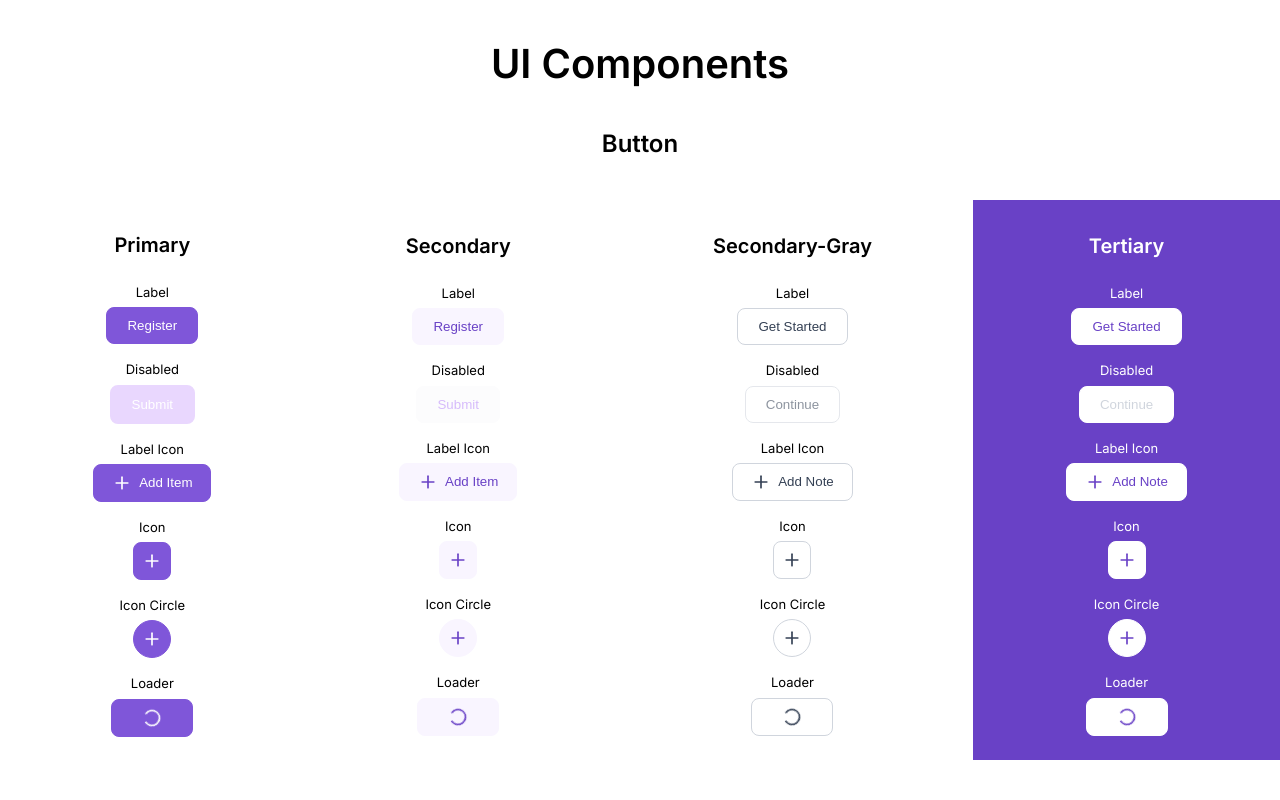
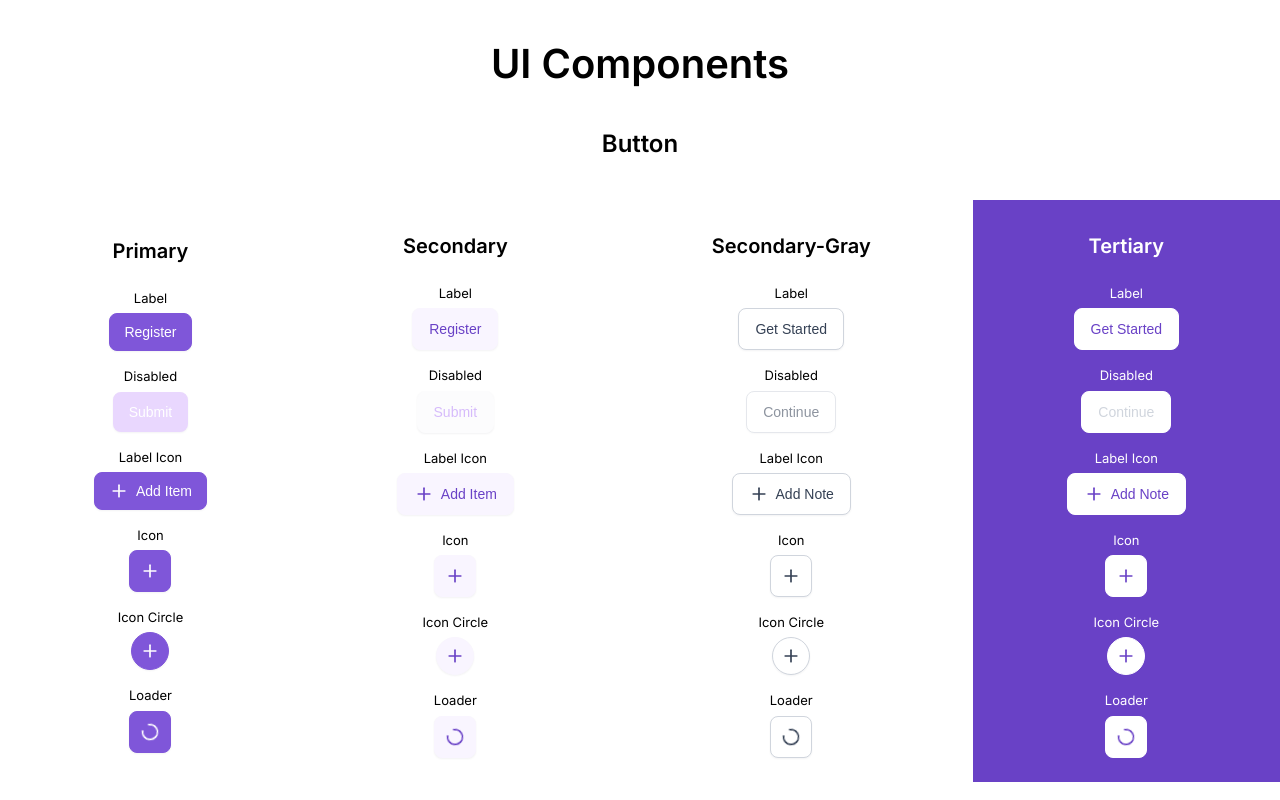
Before and after one commit to cathyccc/ui-component-library, a React (Vite) app: page / in a window 1280 px wide. Shown: the top 800 px of the page. Built offline with nearby package versions, Linux system fonts and the light colour scheme.

Commit message:
updated Button component to change according to size property

```diff
--- a/src/DisplayButtons.jsx
+++ b/src/DisplayButtons.jsx
@@ -11,21 +11,21 @@ export default function DisplayButtons () {
           <div>
             <span className="btn-container">
               <p className="btn-label">Label</p>
-              <Button variant="primary" type="label" onClick={() => console.log("clicked")}>
+              <Button variant="primary" size="sm" type="label" onClick={() => console.log("clicked")}>
                 Register
               </Button>
             </span>
 
             <span className="btn-container">
               <p className="btn-label">Disabled</p>
-              <Button variant="primary" type="label" disabled>
+              <Button variant="primary" size="sm" type="label" disabled>
                 Submit
               </Button>
             </span>
 
             <span className="btn-container">
               <p className="btn-label">Label Icon</p>
-              <Button variant="primary" type="label-icon">
+              <Button variant="primary" size="sm" type="label-icon">
                 <LuPlus/>
                 Add Item
               </Button>
@@ -35,21 +35,21 @@ export default function DisplayButtons () {
           <div>
             <span className="btn-container">
               <p className="btn-label">Icon</p>
-              <Button variant="primary" type="icon">
+              <Button variant="primary" size="md" type="icon">
                 <LuPlus/>
               </Button>
             </span>
 
             <span className="btn-container">
               <p className="btn-label">Icon Circle</p>
-              <Button variant="primary" type="icon-circle">
+              <Button variant="primary" size="md" type="icon-circle">
                 <LuPlus/>
               </Button>
             </span>
 
             <span className="btn-container">
               <p className="btn-label">Loader</p>
-              <Button variant="primary" type="label" loader={true}/>
+              <Button variant="primary" size="md" type="icon" loader={true}/>
             </span>
           </div>
         </div>
@@ -59,21 +59,21 @@ export default function DisplayButtons () {
           <div>
             <span className="btn-container">
               <p className="btn-label">Label</p>
-              <Button variant="secondary" type="label" onClick={() => console.log("clicked")}>
+              <Button variant="secondary" size="md" type="label" onClick={() => console.log("clicked")}>
                 Register
               </Button>
             </span>
 
             <span className="btn-container">
               <p className="btn-label">Disabled</p>
-              <Button variant="secondary" type="label" disabled>
+              <Button variant="secondary" size="md" type="label" disabled>
                 Submit
               </Button>
             </span>
 
             <span className="btn-container">
               <p className="btn-label">Label Icon</p>
-              <Button variant="secondary" type="label-icon">
+              <Button variant="secondary" size="md" type="label-icon">
                 <LuPlus/>
                 Add Item
               </Button>
@@ -83,21 +83,21 @@ export default function DisplayButtons () {
           <div>
             <span className="btn-container">
               <p className="btn-label">Icon</p>
-              <Button variant="secondary" type="icon">
+              <Button variant="secondary" size="md" type="icon">
                 <LuPlus/>
               </Button>
             </span>
 
             <span className="btn-container">
               <p className="btn-label">Icon Circle</p>
-              <Button variant="secondary" type="icon-circle">
+              <Button variant="secondary" size="md" type="icon-circle">
                 <LuPlus/>
               </Button>
             </span>
 
             <span className="btn-container">
               <p className="btn-label">Loader</p>
-              <Button variant="secondary" type="label" loader={true}/>
+              <Button variant="secondary" size="md" type="icon" loader={true}/>
             </span>
           </div>
         </div>
@@ -107,21 +107,21 @@ export default function DisplayButtons () {
           <div>
             <span className="btn-container">
               <p className="btn-label">Label</p>
-              <Button variant="secondary-gray" type="label" onClick={() => console.log("clicked")}>
+              <Button variant="secondary-gray" size="md" type="label" onClick={() => console.log("clicked")}>
                 Get Started
               </Button>
             </span>
 
             <span className="btn-container">
               <p className="btn-label">Disabled</p>
-              <Button variant="secondary-gray" type="label" disabled>
+              <Button variant="secondary-gray" size="md" type="label" disabled>
                 Continue
               </Button>
             </span>
 
             <span className="btn-container">
               <p className="btn-label">Label Icon</p>
-              <Button variant="secondary-gray" type="label-icon">
+              <Button variant="secondary-gray" size="md" type="label-icon">
                 <LuPlus/>
                 Add Note
               </Button>
@@ -131,21 +131,21 @@ export default function DisplayButtons () {
           <div>
             <span className="btn-container">
               <p className="btn-label">Icon</p>
-              <Button variant="secondary-gray" type="icon">
+              <Button variant="secondary-gray" size="md" type="icon">
                 <LuPlus/>
               </Button>
             </span>
 
             <span className="btn-container">
               <p className="btn-label">Icon Circle</p>
-              <Button variant="secondary-gray" type="icon-circle">
+              <Button variant="secondary-gray" size="md" type="icon-circle">
                 <LuPlus/>
               </Button>
             </span>
 
             <span className="btn-container">
               <p className="btn-label">Loader</p>
-              <Button variant="secondary-gray" type="label" loader={true}/>
+              <Button variant="secondary-gray" size="md" type="icon" loader={true}/>
             </span>
           </div>
         </div>
@@ -155,21 +155,21 @@ export default function DisplayButtons () {
           <div>
             <span className="btn-container">
               <p className="btn-label">Label</p>
-              <Button variant="tertiary" type="label" onClick={() => console.log("clicked")}>
+              <Button variant="tertiary" size="md" type="label" onClick={() => console.log("clicked")}>
                 Get Started
               </Button>
             </span>
 
             <span className="btn-container">
               <p className="btn-label">Disabled</p>
-              <Button variant="tertiary" type="label" disabled>
+              <Button variant="tertiary" size="md" type="label" disabled>
                 Continue
               </Button>
             </span>
 
             <span className="btn-container">
               <p className="btn-label">Label Icon</p>
-              <Button variant="tertiary" type="label-icon">
+              <Button variant="tertiary" size="md" type="label-icon">
                 <LuPlus/>
                 Add Note
               </Button>
@@ -179,21 +179,21 @@ export default function DisplayButtons () {
           <div>
             <span className="btn-container">
               <p className="btn-label">Icon</p>
-              <Button variant="tertiary" type="icon">
+              <Button variant="tertiary" size="md" type="icon">
                 <LuPlus/>
               </Button>
             </span>
 
             <span className="btn-container">
               <p className="btn-label">Icon Circle</p>
-              <Button variant="tertiary" type="icon-circle">
+              <Button variant="tertiary" size="md" type="icon-circle">
                 <LuPlus/>
               </Button>
             </span>
 
             <span className="btn-container">
               <p className="btn-label">Loader</p>
-              <Button variant="tertiary" type="label" loader={true}/>
+              <Button variant="tertiary" size="md" type="icon" loader={true}/>
             </span>
           </div>
         </div>
--- a/src/components/Button/Button.jsx
+++ b/src/components/Button/Button.jsx
@@ -3,7 +3,7 @@ import "./button.css"
 import clsx from 'clsx'
 import {LuLoader2} from "react-icons/lu"
 
-export default function Button({children, loader=false, variant="primary", type="label", className, ...otherProps}) {
+export default function Button({children, size="md", loader=false, variant="primary", type="label", className, ...otherProps}) {
 
   let labelTypeClass = type === "label" ? "label-btn" : `${type}`
   let variantClass = variant && `${variant}`
@@ -12,7 +12,7 @@ export default function Button({children, loader=false, variant="primary", type=
     children = <LuLoader2/>
   }
 
-  const allClasses = clsx(className, variantClass, labelTypeClass, "button")
+  const allClasses = clsx(className, variantClass, labelTypeClass, size, "button")
 
   return(
     <button className={allClasses} {...otherProps}>
@@ -23,9 +23,10 @@ export default function Button({children, loader=false, variant="primary", type=
 
 Button.propTypes = {
   children: PropTypes.node,
-  type: PropTypes.oneOf(["label", "label-icon", "icon", "icon-circle"]),
+  type: PropTypes.oneOf(["label", "label-icon", "icon"]),
   loader: PropTypes.bool,
-  variant: PropTypes.oneOf(["primary", "primary-white", "secondary", "secondary-white", "flat", "flat-white"]),
+  size: PropTypes.oneOf(["sm", "md", "lg", "xl", "xxl"]).isRequired,
+  variant: PropTypes.oneOf(["primary", "secondary", "secondary-gray", "tertiary"]).isRequired,
   className: PropTypes.oneOfType([
     PropTypes.string,
     PropTypes.object
--- a/src/components/Button/button.css
+++ b/src/components/Button/button.css
@@ -7,8 +7,57 @@
   font-weight: 500;
 }
 
+.sm {
+  padding: 8px 14px;
+  font-size: 14px;
+  line-height: 20px;
+}
+
+.md {
+  padding: 10px 16px;
+  font-size: 14px;
+  line-height: 20px;
+}
+
+.lg {
+  padding: 10px 18px;
+  font-size: 16px;
+  line-height: 24px;
+}
+
+.xl {
+  padding: 12px 20px;
+  font-size: 16px;
+  line-height: 24px;
+}
+
+.xxl {
+  padding: 16px 28px;
+  font-size: 18px;
+  line-height: 28px;
+}
+
+.icon.sm {
+  padding: 8px;
+}
+
+.icon.md {
+  padding: 10px;
+}
+
+.icon.lg {
+  padding: 12px;
+}
+
+.icon.xl {
+  padding: 14px;
+}
+
+.icon.xxl {
+  padding: 16px;
+}
+
 .label-btn.loader {
-  padding: 8px 30px;
   pointer-events: none;
 }
 
@@ -18,6 +67,12 @@
 .icon-circle>svg {
   width: 20px;
   height: 20px;
+}
+
+.xxl>svg,
+.xxl.loader>svg {
+  width: 24px;
+  height: 24px;
 }
 
 .label-icon>svg {
@@ -46,20 +101,8 @@
   padding: 8px;
 }
 
-.icon {
-  border-radius: 8px;
-}
-
 .icon-circle {
   border-radius: 100px;
-}
-
-.label-icon {
-  padding: 8px 18px;
-}
-
-.label-btn {
-  padding: 10px 20px;
 }
 
 .primary {
@@ -129,6 +172,12 @@
   pointer-events: none;
 }
 
+.primary,
+.secondary,
+.secondary-gray {
+  box-shadow: 0px 1px 2px 0px rgba(16, 24, 40, 0.05);
+}
+
 .tertiary {
   background-color: #FFFFFF;
   border: 1px solid #FFFFFF;
```
